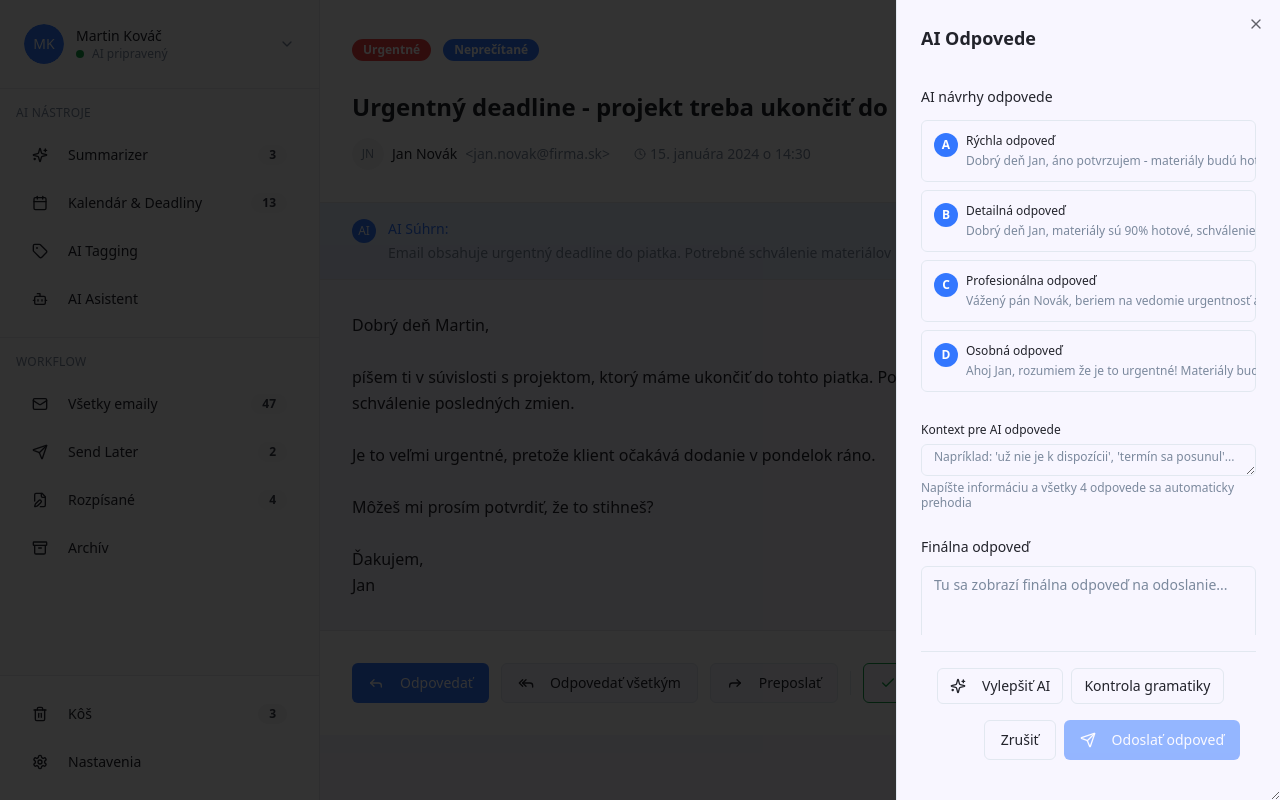
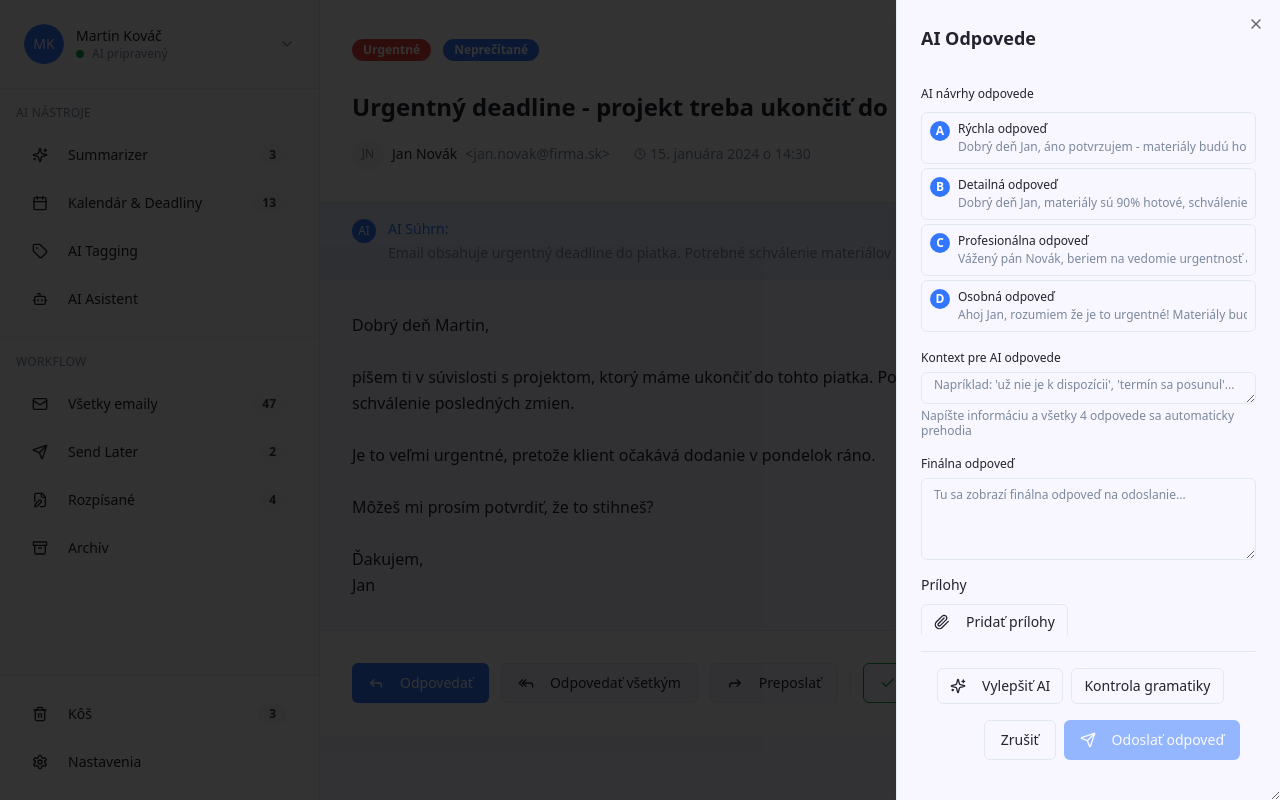
Before and after one commit to bastije24/ai-mail-assistant, a React (Vite) app: page / in a window 1280 px wide. Both pictures are taken after a click on the button "Odpovedať". Built offline with nearby package versions, Linux system fonts and the light colour scheme.

Commit message:
Adjust layout for no scrolling
Ensure the final reply fits within the view without scrolling, alongside AI suggestions and context.

```diff
--- a/src/features/email/components/ComposeEmailReply.tsx
+++ b/src/features/email/components/ComposeEmailReply.tsx
@@ -141,25 +141,24 @@ export const ComposeEmailReply = ({ email, open, onOpenChange, selectedConceptId
           <SheetTitle>AI Odpovede</SheetTitle>
         </SheetHeader>
 
-        <div className="flex-1 overflow-y-auto space-y-6 py-4">
-          {/* AI Concept Selection */}
-          <div className="space-y-3">
-            <Label className="text-sm font-medium">AI návrhy odpovede</Label>
-            <div className="grid grid-cols-1 gap-2">
+        <div className="flex-1 overflow-y-auto space-y-3 py-3">
+          <div className="space-y-2">
+            <Label className="text-xs font-medium">AI návrhy odpovede</Label>
+            <div className="grid grid-cols-1 gap-1">
               {aiConcepts.map((concept) => (
                 <Button
                   key={concept.id}
                   variant={selectedConceptId === concept.id ? "default" : "outline"}
-                  className="h-auto p-3 justify-start text-left"
+                  className="h-auto p-2 justify-start text-left"
                   onClick={() => handleConceptSelect(concept.id)}
                 >
                   <div className="flex items-start gap-2 w-full">
-                    <div className="flex-shrink-0 w-6 h-6 rounded-full bg-primary text-primary-foreground text-xs font-bold flex items-center justify-center">
+                    <div className="flex-shrink-0 w-5 h-5 rounded-full bg-primary text-primary-foreground text-xs font-bold flex items-center justify-center">
                       {concept.id}
                     </div>
                     <div className="flex-1 min-w-0">
-                      <div className="font-medium text-xs mb-1">{concept.type}</div>
-                      <div className="text-xs text-muted-foreground">
+                      <div className="font-medium text-xs mb-0.5">{concept.type}</div>
+                      <div className="text-xs text-muted-foreground line-clamp-2">
                         {concept.template}
                       </div>
                     </div>
@@ -186,15 +185,15 @@ export const ComposeEmailReply = ({ email, open, onOpenChange, selectedConceptId
           </div>
 
           {/* Reply Content */}
-          <div className="space-y-2">
-            <Label htmlFor="reply-content">Finálna odpoveď</Label>
+          <div className="space-y-1">
+            <Label htmlFor="reply-content" className="text-xs">Finálna odpoveď</Label>
             <Textarea
               id="reply-content"
               value={replyContent}
               onChange={(e) => setReplyContent(e.target.value)}
               placeholder="Tu sa zobrazí finálna odpoveď na odoslanie..."
-              rows={8}
-              className="min-h-[150px]"
+              rows={4}
+              className="min-h-[80px] text-xs"
             />
           </div>
 
```
